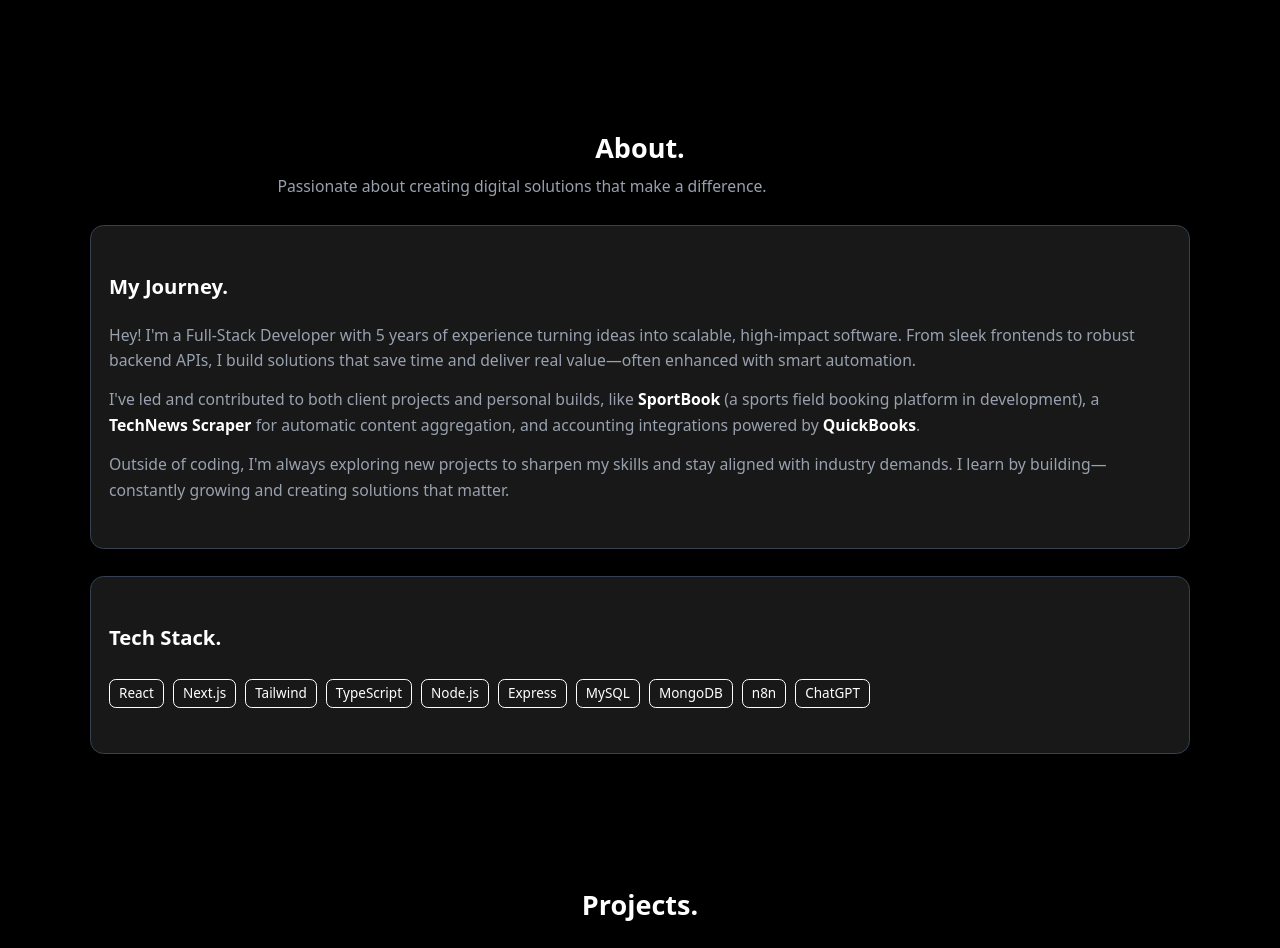
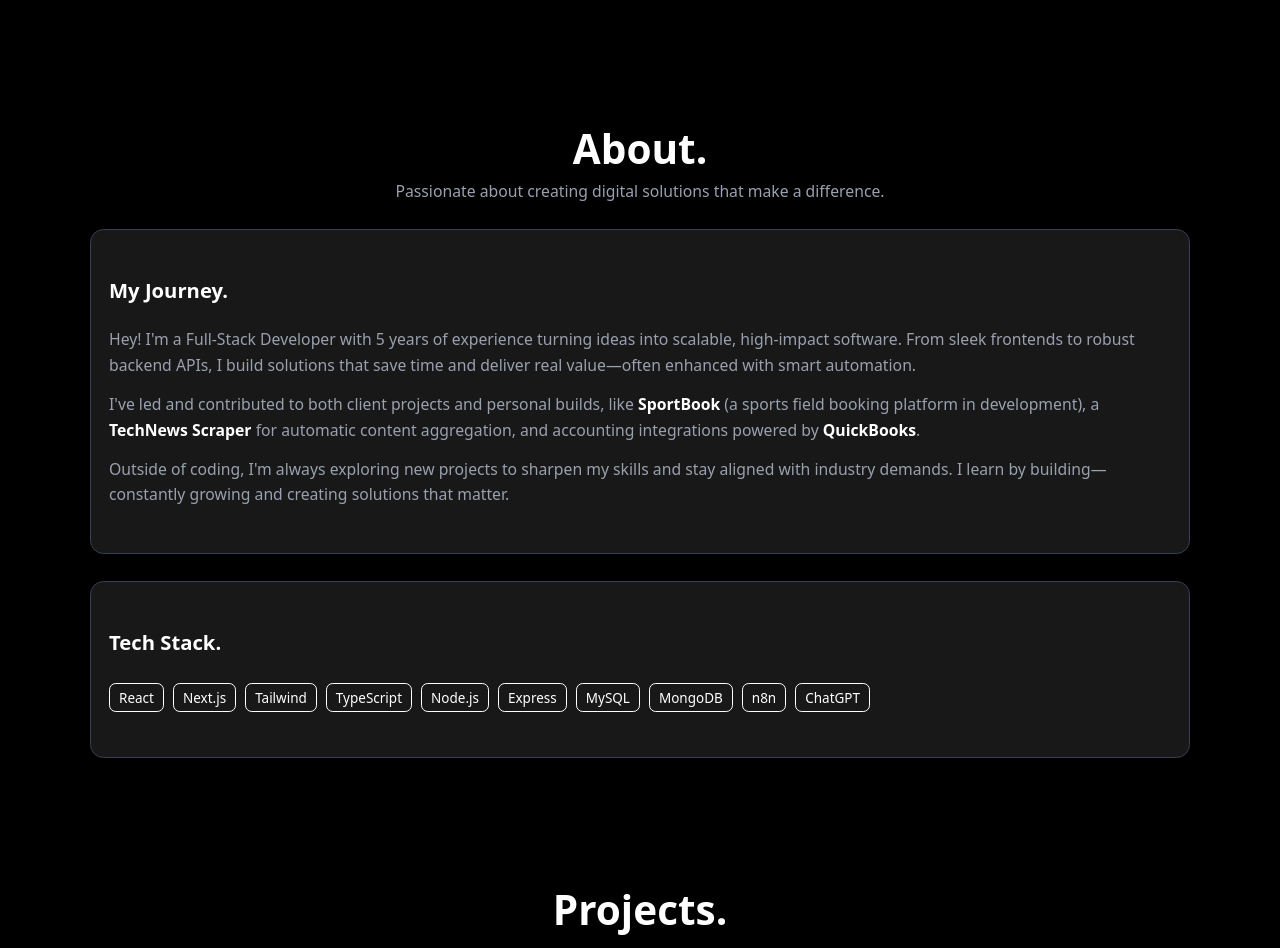
Before and after one commit to jacamposp/personal-portfolio, a React (Vite) app: page / in a window 1280 px wide. Shown: the part 920-1868 px from the top of the page. Built offline with nearby package versions, Linux system fonts and the light colour scheme.

Commit message:
feat(main): change project structure

```diff
--- a/src/App.tsx
+++ b/src/App.tsx
@@ -1,8 +1,8 @@
 import './App.css'
 import Navigation from './components/Navigation'
-import Home from './components/Home'
-import About from './components/About'
-import Projects from './components/Projects'
+import Home from './sections/home/Home'
+import About from './sections/about/About'
+import Projects from './sections/projects/Projects'
 
 function App() {
   return (
--- a/src/components/Navigation.tsx
+++ b/src/components/Navigation.tsx
@@ -25,7 +25,7 @@ const Navigation = () => {
       <NavigationMenu className="fixed top-4 mobile-m:top-6 border border-gray-200 rounded-lg p-1.5 mobile-m:p-2 mx-auto left-1/2 transform -translate-x-1/2 bg-[#242424] z-50 max-w-[95vw] mobile-m:max-w-none hidden tablet:block">
         <NavigationMenuList className="flex flex-row justify-center items-center gap-1.5 mobile-m:gap-2 tablet:gap-4">
           <NavigationMenuItem>
-            <NavigationMenuLink href="#home" className="text-xs mobile-m:text-sm font-medium">
+            <NavigationMenuLink href="#" className="text-xs mobile-m:text-sm font-medium">
               <span className="text-white hover:text-gray-400 transition-colors duration-300 hover:scale-105">
                 Home
               </span>
--- a/src/components/About.tsx
+++ b/src/sections/about/About.tsx
@@ -8,10 +8,10 @@ const About = () => {
       className="flex flex-col min-h-screen pt-20 mobile-m:pt-24 tablet:pt-28 laptop:pt-32 w-full justify-center px-4 mobile-m:px-6 tablet:px-8 laptop:px-12"
     >
       <div className="max-w-6xl mx-auto w-full">
-        <h2 className="text-2xl mobile-m:text-3xl tablet:text-4xl laptop:text-5xl font-bold text-white text-center mobile-m:text-left mb-2 mobile-m:mb-3">
+        <h2 className="text-4xl mobile-m:text-3xl tablet:text-4xl laptop:text-5xl font-bold text-white text-center mobile-m:text-left mb-2 mobile-m:mb-3">
           About.
         </h2>
-        <p className="text-sm mobile-m:text-base tablet:text-lg laptop:text-xl text-gray-400 mb-6 mobile-m:mb-8 tablet:mb-10 text-center mobile-m:text-left max-w-3xl">
+        <p className="text-sm mobile-m:text-base tablet:text-lg laptop:text-xl text-gray-400 mb-6 mobile-m:mb-8 tablet:mb-10 text-center mobile-m:text-left max-w-full">
           Passionate about creating digital solutions that make a difference.
         </p>
 
--- a/src/components/Home.tsx
+++ b/src/sections/home/Home.tsx
@@ -5,7 +5,7 @@ import { motion } from 'framer-motion'
 const Home = () => {
   return (
     <section
-      id="home"
+      id="#"
       className="flex flex-col items-center justify-center min-h-screen px-4 pt-16 pb-16 relative text-center"
     >
       <motion.div
--- a/src/components/ProjectCard.tsx
+++ b/src/sections/projects/ProjectModal.tsx
@@ -13,12 +13,12 @@ interface Project {
   projectUrl?: string
 }
 
-interface ProjectCardProps {
+interface ProjectModalProps {
   project: Project
   isSingleCard?: boolean
 }
 
-const ProjectCard = ({ project, isSingleCard = false }: ProjectCardProps) => {
+const ProjectModal = ({ project, isSingleCard = false }: ProjectModalProps) => {
   const [isModalOpen, setIsModalOpen] = useState(false)
 
   const handleCardClick = () => {
@@ -206,4 +206,4 @@ const ProjectCard = ({ project, isSingleCard = false }: ProjectCardProps) => {
   )
 }
 
-export default ProjectCard
+export default ProjectModal
--- a/src/components/Projects.tsx
+++ b/src/sections/projects/Projects.tsx
@@ -1,4 +1,4 @@
-import ProjectCard from './ProjectCard'
+import ProjectCard from './ProjectModal'
 import projects from '@/data/projects/projects'
 
 const Projects = () => {
@@ -8,7 +8,7 @@ const Projects = () => {
       className="flex flex-col min-h-screen pt-20 mobile-m:pt-24 tablet:pt-28 laptop:pt-32 w-full px-4 mobile-m:px-6 tablet:px-8 laptop:px-12"
     >
       <div className="max-w-6xl mx-auto w-full">
-        <h2 className="text-2xl mobile-m:text-3xl tablet:text-4xl laptop:text-5xl font-bold text-white mb-6 mobile-m:mb-8 tablet:mb-10 text-center mobile-m:text-left">
+        <h2 className="text-4xl mobile-m:text-3xl tablet:text-4xl laptop:text-5xl font-bold text-white mb-6 mobile-m:mb-8 tablet:mb-10 text-center mobile-m:text-left">
           Projects.
         </h2>
         <div
```
